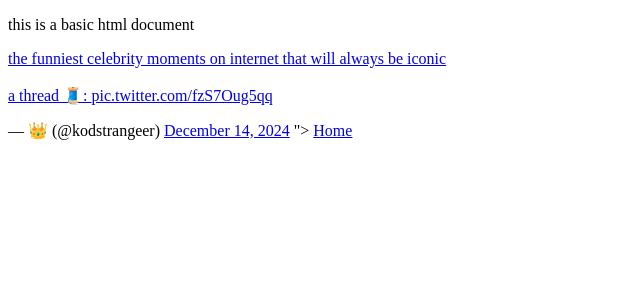
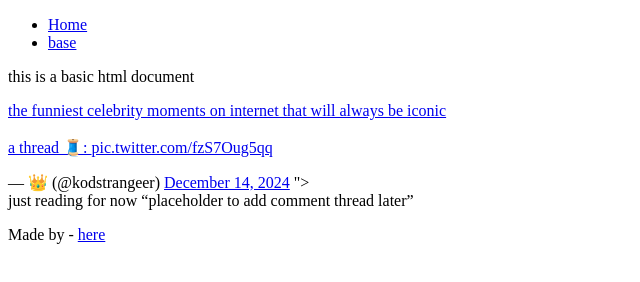
Before and after one commit to lord-BL/My_First_Portfolio, a plain HTML site: page html_basic/tweets.html in a window 1280 px wide. Shown: the whole page, without its empty margins (0-640 px from the left). Drawn offline with Linux system fonts and the light colour scheme.

Commit message:
update branches

```diff
--- a/html_basic/tweets.html
+++ b/html_basic/tweets.html
@@ -6,11 +6,24 @@
     <title>Baseindex</title>
   </head>
   <body>
+    <header>
+        <ul>
+            <li><a href="index.html">Home</a></li>
+            <li><a href="base_index.html">base</a></li>
+        </ul>
+    </header>
+    <main>
+        <article>
     <p>this is a basic html document</p>
     <a href="blockquote class="twitter-tweet><p lang="en" dir="ltr">the funniest
         celebrity moments on internet that will always be iconic
          <br><br>a thread 🧵: <a href="https://t.co/fzS7Oug5qq">pic.twitter.com/fzS7Oug5qq
          </a></p>&mdash; 👑 (@kodstrangeer) <a href="https://twitter.com/kodstrangeer/status/1867987584510771524?ref_src=twsrc%5Etfw">December 14, 2024</a></blockquote> <script async src="https://platform.twitter.com/widgets.js" charset="utf-8"></script>"></a>
- <a href="index.html">Home</a>
+         <aside>just reading for now “placeholder to add comment thread later”</aside>
+        </article>
+        </main>
+        <footer>
+            <p>Made by <Lord Lartey> - <a href="https://www.youtube.com/" target="_blank">here</a></p>
+        </footer>
         </body>
 </html>
```
Also changed, not shown: html_basic/index.html (+14 -0 lines).
